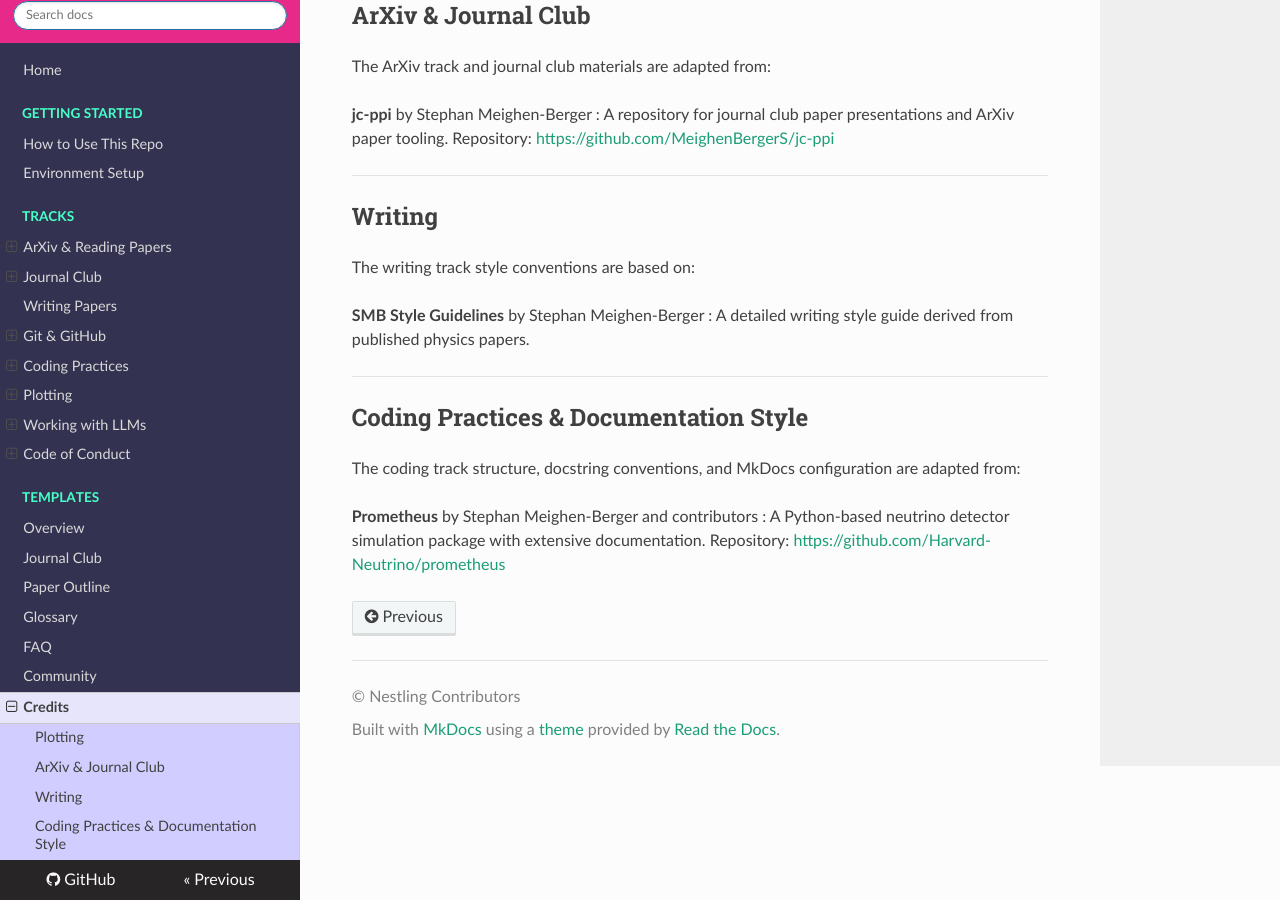
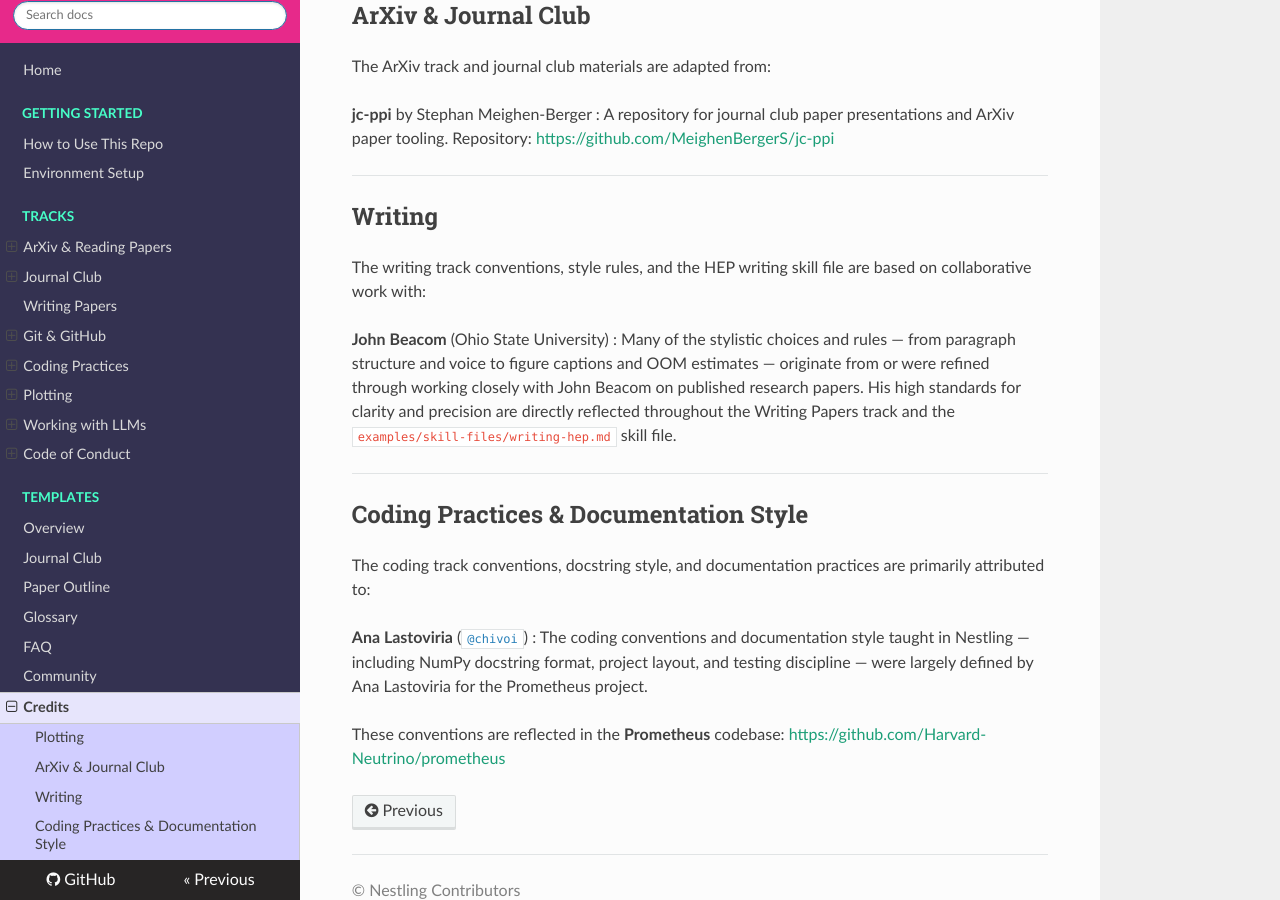
Before and after one commit to MeighenBergerS/nestling, an MkDocs documentation site: the page built from docs/credits.md, in a window 1280 px wide and 900 px high, scrolled down 459 px. Built offline with MkDocs 1.6.1, drawn with Linux system fonts in a browser that asks for light colours; nearby versions of some CDN libraries.

Commit message:
Update credits: add John Beacom (writing) and Ana Lastoviria (coding/docs)
Co-Authored-By: Claude Sonnet 4.6 <noreply@anthropic.com>

```diff
--- a/docs/credits.md
+++ b/docs/credits.md
@@ -27,17 +27,27 @@ The ArXiv track and journal club materials are adapted from:
 
 ## Writing
 
-The writing track style conventions are based on:
+The writing track conventions, style rules, and the HEP writing skill file are based on
+collaborative work with:
 
-**SMB Style Guidelines** by Stephan Meighen-Berger
-: A detailed writing style guide derived from published physics papers.
+**John Beacom** (Ohio State University)
+: Many of the stylistic choices and rules — from paragraph structure and voice to
+  figure captions and OOM estimates — originate from or were refined through working
+  closely with John Beacom on published research papers.
+  His high standards for clarity and precision are directly reflected throughout
+  the Writing Papers track and the `examples/skill-files/writing-hep.md` skill file.
 
 ---
 
 ## Coding Practices & Documentation Style
 
-The coding track structure, docstring conventions, and MkDocs configuration are adapted from:
+The coding track conventions, docstring style, and documentation practices are
+primarily attributed to:
 
-**Prometheus** by Stephan Meighen-Berger and contributors
-: A Python-based neutrino detector simulation package with extensive documentation.
-  Repository: <https://github.com/Harvard-Neutrino/prometheus>
+**Ana Lastoviria** ([`@chivoi`](https://github.com/chivoi))
+: The coding conventions and documentation style taught in Nestling — including
+  NumPy docstring format, project layout, and testing discipline — were largely
+  defined by Ana Lastoviria for the Prometheus project.
+
+These conventions are reflected in the **Prometheus** codebase:
+<https://github.com/Harvard-Neutrino/prometheus>
```
